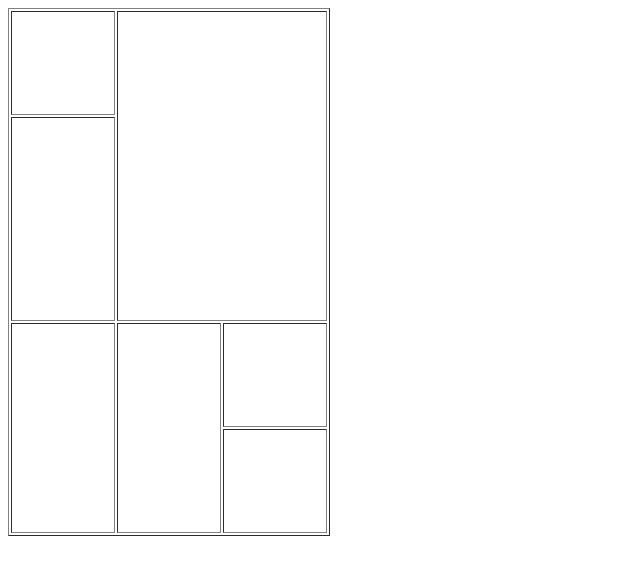
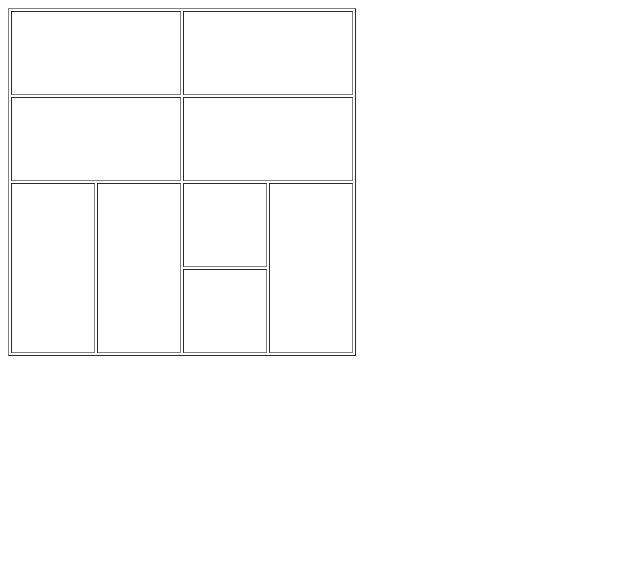
Before and after one commit to MariamTsotsolashvili/html-and-css-practice, a plain HTML site: page 3-Images-and-Tables/index.html in a window 1280 px wide. Shown: the whole page, without its empty margins (0-640 px from the left). Drawn offline with Linux system fonts and the light colour scheme.

Commit message:
feat(3-Images-and-Tables): Finished practice-2

```diff
--- a/3-Images-and-Tables/index.html
+++ b/3-Images-and-Tables/index.html
@@ -9,19 +9,22 @@
 <body>
     <table border="1">
         <tr>
-                <td width="100" height="100" ></td>
-                <td width="100" height="100" colspan="2" rowspan="2"></td>
+            <td colspan="2" width="80" height="80"></td>
+            <td colspan="2" width="80" height="80"></td>
         </tr>
         <tr>
-                <td width="100" height="200"></td>
+                <td colspan="2" width="80" height="80"></td>
+                <td colspan="2" width="80" height="80"></td>
         </tr>
         <tr>
-                <td width="100" height="100" rowspan="2"></td>
-                <td width="100" height="100" rowspan="2"></td>
-                <td width="100" height="100"></td>
+            <td rowspan="2" width="80" height="80"></td>
+            <td rowspan="2" width="80" height="80"></td>
+            <td  width="80" height="80"></td>
+            <td rowspan="2" width="80" height="80"></td>
         </tr>
         <tr>
-                <td width="100" height="100" ></td>
+            <td  width="80" height="80"></td>
+
         </tr>
     </table>
 </body>
```
Lines whose indentation alone changed are shown as unchanged.
